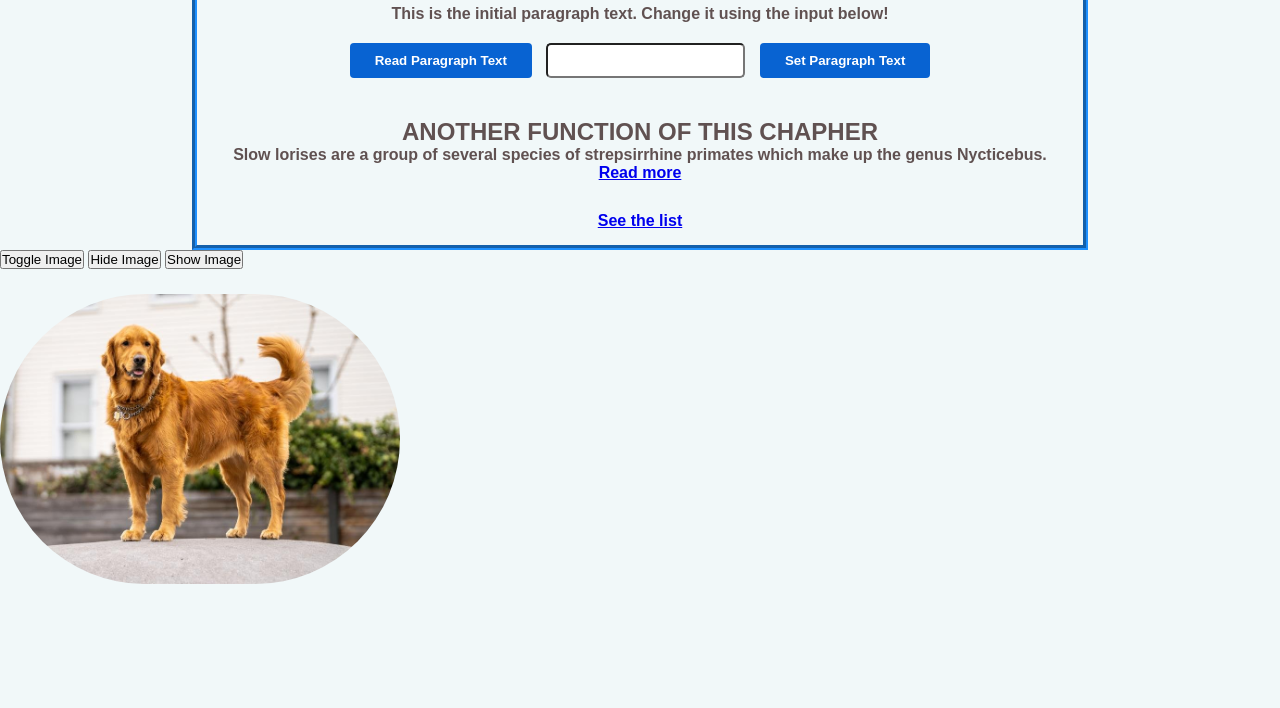
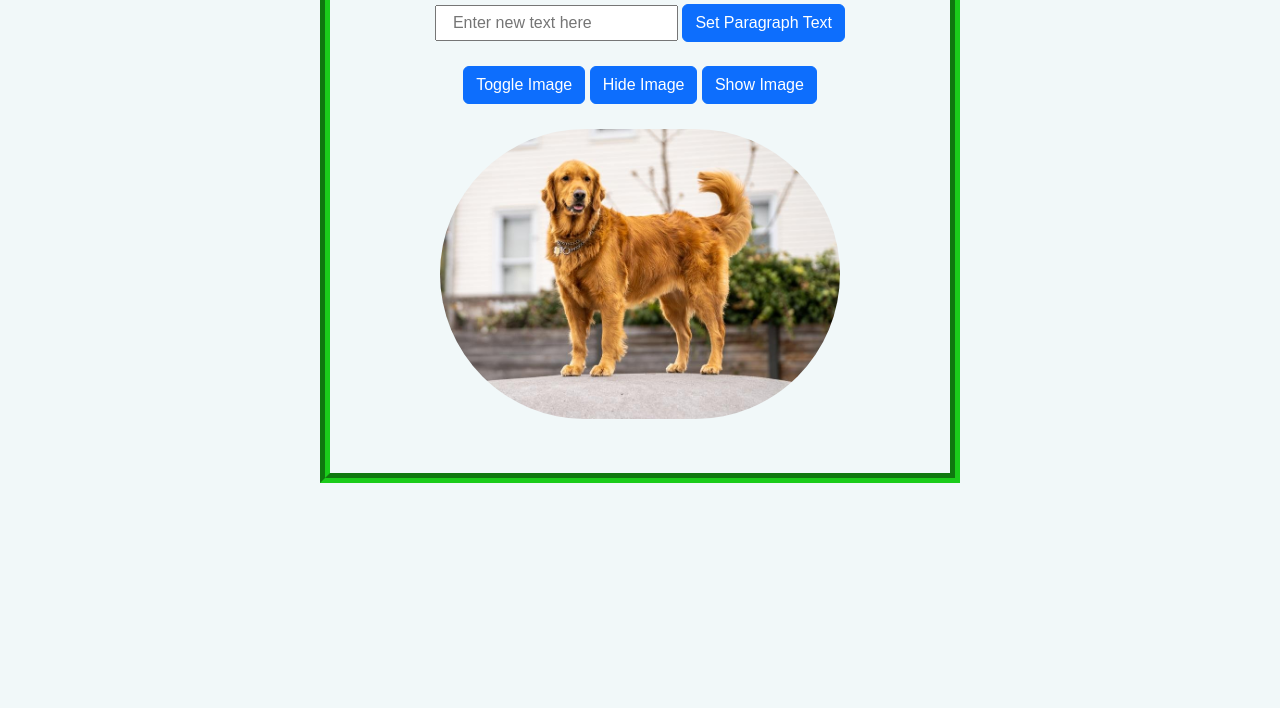
Before and after one commit to farah001400/javascript-chapters, a plain HTML site: page index.html in a window 1280 px wide. Shown: the part 122-830 px from the top of the page. After the commit the page ends 800 px from the top, so only its background shows below. Drawn offline with nearby package versions, Linux system fonts and the light colour scheme.

Commit message:
changings

```diff
--- a/app.js
+++ b/app.js
@@ -56,52 +56,70 @@
 //     document.getElementById('city').value = cityName;
 // }
 //---------------------------reading and setting paragraph text(51)-----------------------//
-function readParagraphText() {
-    var initialpara = document.getElementById('initial_para');
-    var outputpara = document.getElementById('output_para');
-    outputpara.textContent = 'Current paragraph text:' + '"' + initialpara.textContent + '"'
+// function readParagraphText() {
+//     var initialpara = document.getElementById('initial_para');
+//     var outputpara = document.getElementById('output_para');
+//     outputpara.textContent = 'Current paragraph text:' + '"' + initialpara.textContent + '"'
+// }
+// function setParagraphText() {
+//     var initialpara = document.getElementById('initial_para');
+//     var newText = document.getElementById('newTextInput');
+//     var outputpara = document.getElementById('output_para');
+//     if (newText.value.trim() === '') {
+//         outputpara.textContent = "Please enter some text to set!";
+//         outputpara.style.color = "red";
+//     }
+//     else {
+//         initialpara.textContent = newText.value;
+//         outputpara.textContent = "Paragraph text has been updated!";
+//         outputpara.style.color = "green";
+//         newText.value = "";
+//     }
+// }
+// // OR //
+// function expandParagraph() {
+//     var more = document.getElementById('morePara');
+//     var less = document.getElementById('lessPara');
+//     less.innerHTML = more.innerHTML;
+// }
+// function placeAList() {
+//     var listToPlace = "<ul><li>Slow loris</li><li>Fast loris</li><li>Just-right loris</li></ul>";
+//     var seeList = document.getElementById('seeList');
+//     seeList.innerHTML = listToPlace;
+//     document.getElementById('list').style.display = 'none';
+// }
+//--------------------------------manipulating images and text(52)--------------------------//
+var paragraph = document.getElementById("paragraph");
+var input = document.getElementById("input");
+var outputPara = document.getElementById("outputPara");
+var image = document.getElementById("image");
+function setParagraph() {
+    if(input.value.trim() === ""){
+    outputPara.textContent = "Please enter some text!"
+    outputPara.style.color = "red";
+    outputPara.style.fontWeight= "bold"
 }
-function setParagraphText() {
-    var initialpara = document.getElementById('initial_para');
-    var newText = document.getElementById('newTextInput');
-    var outputpara = document.getElementById('output_para');
-    if (newText.value.trim() === '') {
-        outputpara.textContent = "Please enter some text to set!";
-        outputpara.style.color = "red";
-    }
-    else {
-        initialpara.textContent = newText.value;
-        outputpara.textContent = "Paragraph text has been updated!";
-        outputpara.style.color = "green";
-        newText.value = "";
+else{
+    paragraph.textContent = input.value;
+    input.value = "";
+    outputPara.textContent = "New paragrapg has been updated!"
+    outputPara.style.color = "green";
+    outputPara.style.fontWeight = "bold";
 }
 }
-// OR //
-function expandParagraph() {
-    var more = document.getElementById('morePara');
-    var less = document.getElementById('lessPara');
-    less.innerHTML = more.innerHTML;
-}
-function placeAList() {
-    var listToPlace = "<ul><li>Slow loris</li><li>Fast loris</li><li>Just-right loris</li></ul>";
-    var seeList = document.getElementById('seeList');
-    seeList.innerHTML = listToPlace;
-    document.getElementById('list').style.display = 'none';
-}
-//--------------------------------manipulating images and text(52)--------------------------//
 function toggleImage() {
-    if (image.src.includes("assets/dog.jpeg")) {
+if(image.src.includes("assets/dog.jpeg")){
     image.src = "assets/horse.jpg";
     outputPara.textContent = "Image has been changed to the first image!"
     outputPara.style.color = "green";
     outputPara.style.fontWeight = "bold";
 }
-    else {
+else{
     image.src = "assets/dog.jpeg";
     outputPara.textContent = "Image has been changed to the second image!"
 }
 }
-function hideImage() {
+function hideImage(){
 image.style.display = "none";
 outputPara.textContent = "image is now hiden!"
 outputPara.style.color = "green";
--- a/index.html
+++ b/index.html
@@ -5,6 +5,7 @@
     <meta charset="UTF-8">
     <meta name="viewport" content="width=device-width, initial-scale=1.0">
     <title>Javascript chapters</title>
+    <link href="https://cdn.jsdelivr.net/npm/bootstrap@5.3.3/dist/css/bootstrap.min.css" rel="stylesheet" integrity="sha384-QWTKZyjpPEjISv5WaRU9OFeRpok6YctnYmDr5pNlyT2bRjXh0JMhjY6hW+ALEwIH" crossorigin="anonymous">
     <link rel="stylesheet" href="style.css">
 </head>
 
@@ -22,8 +23,8 @@
     </div> -->
     <!-- ---------------------------------Setting field values(50)------------------------------ -->
     <!-- <div class="content">
-        <h1>50-SETTING FIELD VALUES</h1>
-        <h3>LIST OF ZIP CODES AND AREAS IN ISLAMABAD</h3>
+        <h2>50-SETTING FIELD VALUES</h2>
+        <h4>LIST OF ZIP CODES AND AREAS IN ISLAMABAD</h4>
         <P>45200 -> Golra</P>
         <P>44210 -> Islamabad F-7 Markaz</P>
         <P>44320 -> Islamabad Federal Board</P>
@@ -44,17 +45,17 @@
         </form>
     </div> -->
     <!-- ----------------------------reading and setting paragraph text(51)------------------------ -->
-    <div class="content">
-        <h1>51-READING AND SETTING PARAGRAPH TEXT</h1>
+    <!-- <div class="content">
+        <h2>51-READING AND SETTING PARAGRAPH TEXT</h1>
         <p id="initial_para">This is the initial paragraph text. Change it using the input below!</p>
         <div style="margin: 10px;">
             <button class="readPara" onclick="readParagraphText()">Read Paragraph Text</button>
             <input type="text" id="newTextInput">
             <button class="setPara" onclick="setParagraphText()">Set Paragraph Text</button>
         </div>
-        <p id="output_para"></p>
+        <p id="output_para"></p> -->
         <!-- OR -->
-        <h2 style="margin-top: 30px;">ANOTHER FUNCTION OF THIS CHAPHER</h2>
+        <!-- <h3 style="margin-top: 30px;">ANOTHER FUNCTION OF THIS CHAPHER</h2>
         <p id="morePara" style="display: none;">
             Slow lorises are a group of several species of trepsirrhine primates which
             make up the genus Nycticebus. They have a round head, narrow snout, large eyes, and a variety of
@@ -66,11 +67,17 @@
             Slow lorises are a group of several species of strepsirrhine primates which make up the genus Nycticebus. <a href="javaScript:void(0)"
                 onclick="expandParagraph()">Read more</a>
         </p>
-        <div id="seeList" style="text-align: left; padding: 15px;"></div>
+        <div id="seeList" style="text-align: left;"></div>
         <a href="javaScript:void(0)" onclick="placeAList()" id="list">See the list</a>
-    </div>
+    </div> -->
     <!-- ----------------------------manipulating images and text(52)------------------------ -->
-
+    <div class="content text-center">
+        <h2>MANIPULATING IMAGES AND TEXT </h2>
+        <p id="paragraph">This is the initial paragraph text. Change it using the input below!</p>
+        <div class="textControls">
+            <input id="input" type="text" placeholder="Enter new text here" class="py-1 px-3">
+            <button onclick="setParagraph()" class="btn btn-primary">Set Paragraph Text</button>
+        </div>
         <div class="imageControls mt-4">
             <button onclick="toggleImage()" class="btn btn-primary">Toggle Image</button>
             <button onclick="hideImage()" class="btn btn-primary">Hide Image</button>
@@ -87,6 +94,8 @@
 
 
 
+
+
     <script src="app.js"></script>
 </body>
 
--- a/style.css
+++ b/style.css
@@ -19,8 +19,9 @@ body{
     color: rgb(96, 81, 81);
     font-weight: bold ;
 }
-.content h1{
+.content h2, h4{
     margin: 20px 0px;
+    font-weight: bold;
 }
 .content input{
     padding: 8px;
@@ -37,7 +38,7 @@ body{
     color: black;
 } */
 /*-------------------------------------Reading and Setting paragraph text(51)---------------------------------*/
-.content{
+/* .content{
     width: 70%;
     border: 5px groove dodgerblue;
     margin: auto;
@@ -47,8 +48,9 @@ body{
     color: rgb(96, 81, 81);
     font-weight: bold ;
 }
-.content h1{
+.content h2, h3{
     margin: 20px 0px;
+    font-weight: bold;
 }
 .readPara, .setPara{
     padding: 10px 25px;
@@ -65,5 +67,21 @@ body{
     padding: 8px;
     border-radius: 5px;
     font-weight: bold;
+} */
+/*------------------------------------manipulating images and text(52)---------------------------------*/
+.content {
+    width: 50%;
+    border: rgb(27, 204, 27) groove 10px;
+    padding: 30px 15px;
+    margin: auto;
+ }
+.gallery img{
+   width: 200px;
+   height: 150px;
 }
-/*------------------------------------manipulating images and text(52)---------------------------------*/
+.text{
+   font-size: 20px;
+   padding: 10px;
+   border: 5px solid black;
+   display: inline-block;
+}
```
Lines whose indentation alone changed are shown as unchanged.
